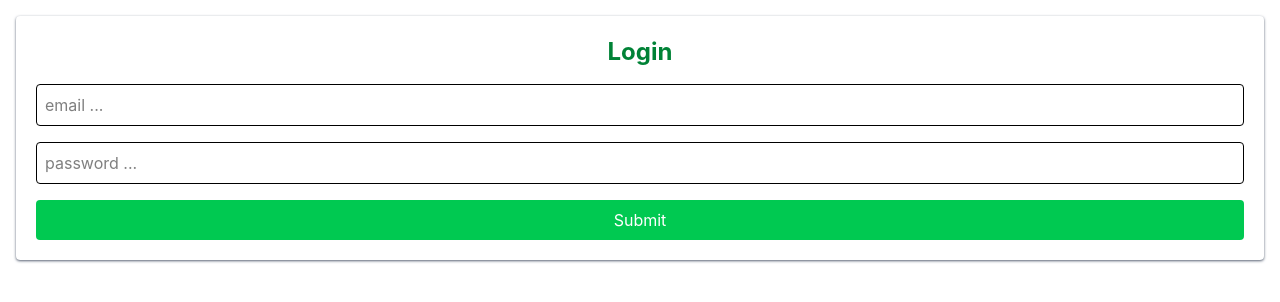
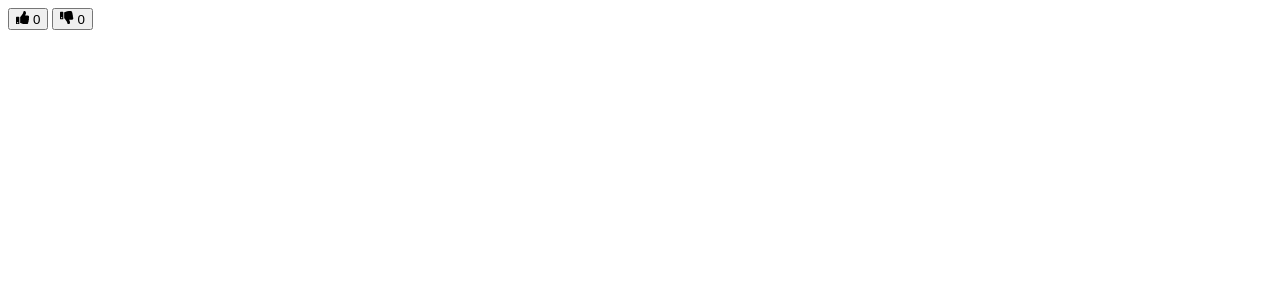
Before and after one commit to Rkthak/practice-react, a React (Vite) app: page / in a window 1280 px wide. Shown: the top 302 px of the page. Built offline with nearby package versions, Linux system fonts and the light colour scheme.

Commit message:
multiple states in class components

```diff
--- a/package.json
+++ b/package.json
@@ -13,6 +13,7 @@
     "@tailwindcss/vite": "^4.2.4",
     "react": "^19.2.4",
     "react-dom": "^19.2.4",
+    "react-icons": "^5.6.0",
     "tailwindcss": "^4.2.4"
   },
   "devDependencies": {
--- a/src/App.jsx
+++ b/src/App.jsx
@@ -1,12 +1,12 @@
 import React, { Component } from "react";
 import Counter from "./componets/class-components/Counter";
-import Likes from "./componets/functional-components/Likes";
+// import Likes from "./componets/functional-components/Likes";
 
 export class App extends Component {
   render() {
     return (
       <div>
-        <Likes />
+        <Counter />
       </div>
     );
   }
--- a/src/componets/class-components/Counter.jsx
+++ b/src/componets/class-components/Counter.jsx
@@ -1,24 +1,35 @@
 import React, { Component } from "react";
+import { FaThumbsUp } from "react-icons/fa";
+import { FaThumbsDown } from "react-icons/fa";
 
 export class Counter extends Component {
-  constructor() {
-    super();
-
-    this.state = {
-      likes: 0,
-    };
-  }
+  state = {
+    like: 0,
+    dislike: 0,
+  };
   handleLike = () => {
     this.setState({
-      likes: this.state.likes + 1,
+      ...this.state,
+      like: this.state.like + 1,
+    });
+  };
+
+  handleDisLike = () => {
+    this.setState({
+      ...this.state,
+      dislike: this.state.dislike + 1,
     });
   };
 
   render() {
     return (
       <div>
-        likes : {this.state.likes}
-        <button onClick={this.handleLike}>like</button>{" "}
+        <button onClick={this.handleLike}>
+          <FaThumbsUp /> {this.state.like}
+        </button>{" "}
+        <button onClick={this.handleDisLike}>
+          <FaThumbsDown /> {this.state.dislike}
+        </button>{" "}
       </div>
     );
   }
--- a/src/main.jsx
+++ b/src/main.jsx
@@ -1,5 +1,4 @@
 import { createRoot } from "react-dom/client";
 import App from "./App.jsx";
-import "./index.css";
 
 createRoot(document.getElementById("root")).render(<App />);
```
Also changed, not shown: 1 other file (tests, documents, lock files or other folders).
